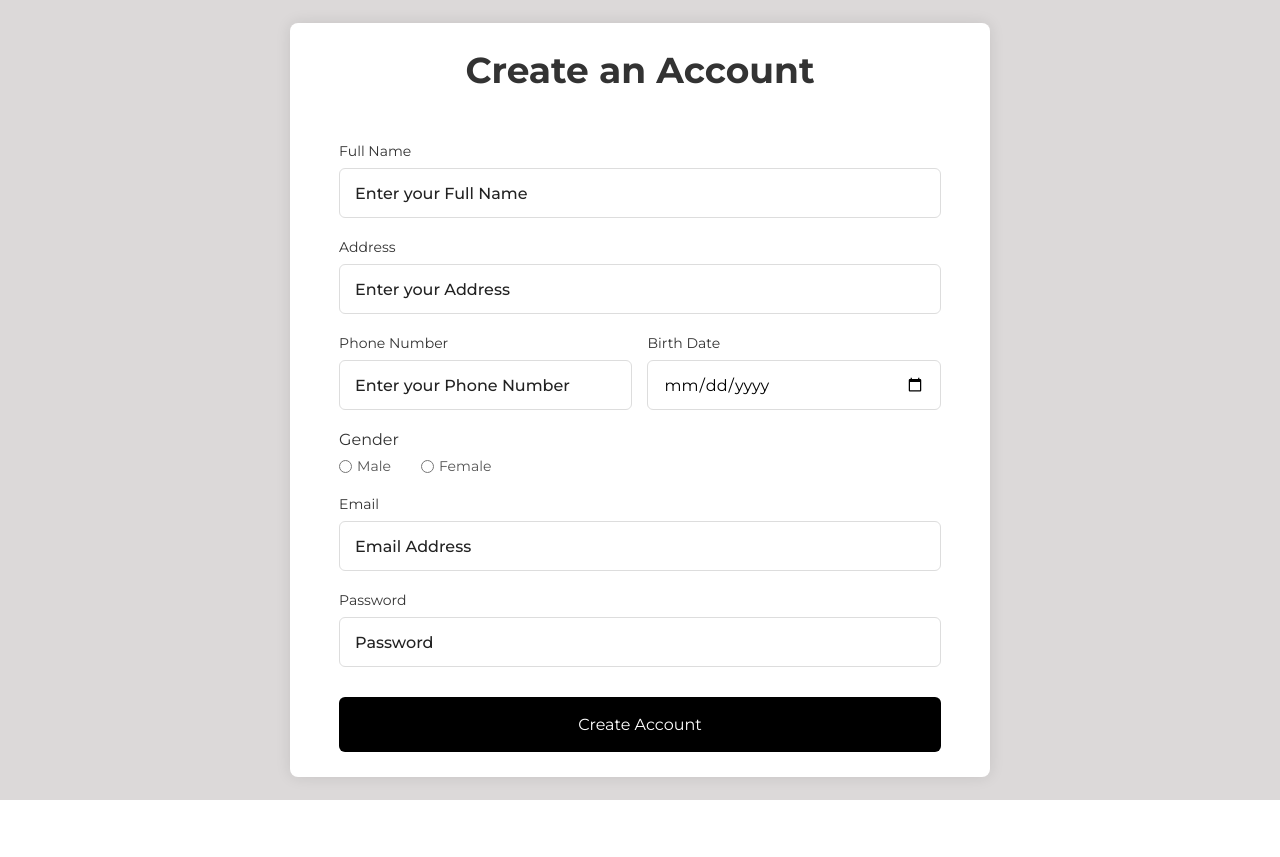
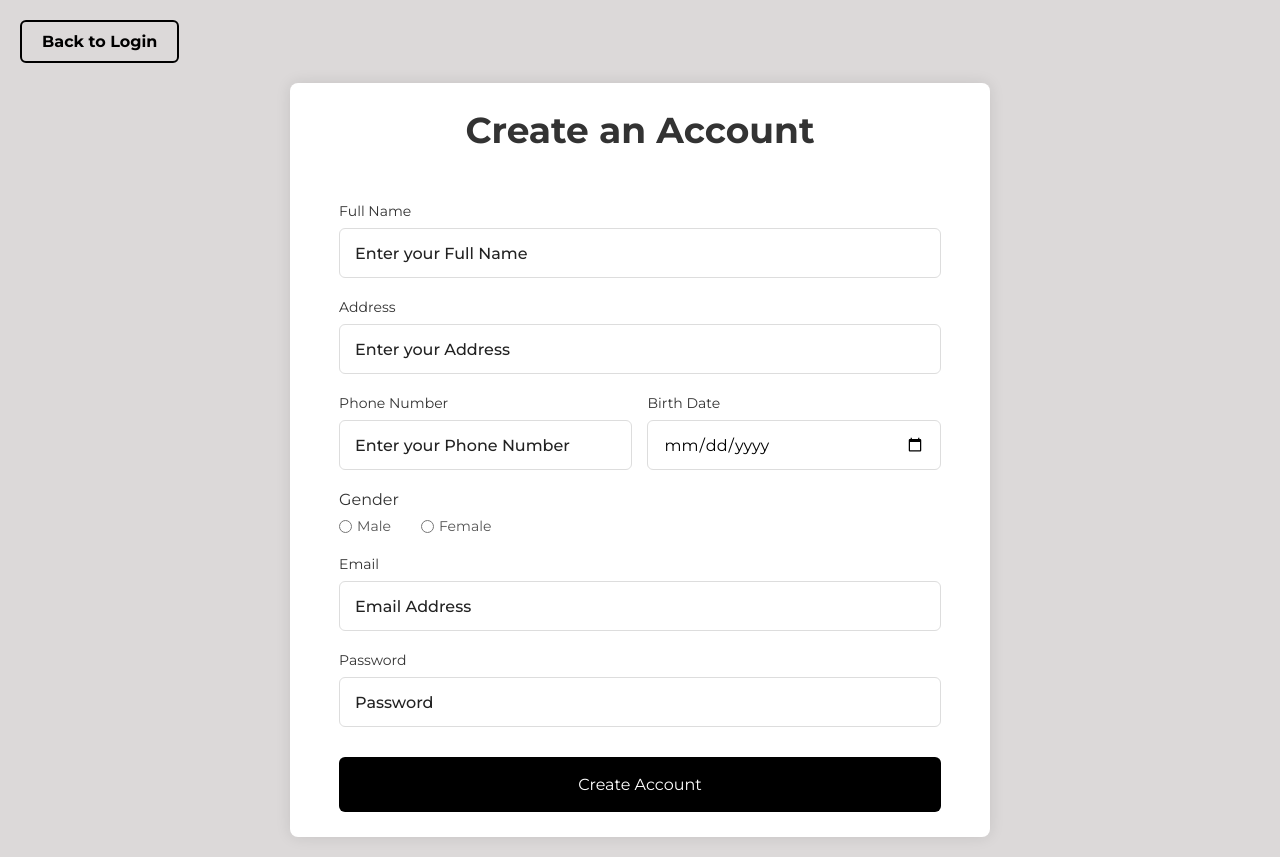
Before and after one commit to Karl104/ecommerce-system, a Vue app: page /SignUp in a window 1280 px wide. Before the commit the page ends 800 px from the top, so only its background shows below. Built offline with nearby package versions, Linux system fonts and the light colour scheme.

Commit message:
add the back button to login page

```diff
--- a/src/components/SignUp.vue
+++ b/src/components/SignUp.vue
@@ -1,5 +1,8 @@
 <template>
   <div class="body-signup">
+    <div class="boxLog">
+      <button class="back-btn" @click="goToLogin">Back to Login</button>
+    </div>
     <section class="container-signup">
       <header><h1>Create an Account</h1></header>
       <form action="#" class="form" @submit.prevent="handleSignUp">
@@ -69,10 +72,35 @@
 .body-signup {
   min-height: 100vh;
   display: flex;
+  flex-direction: column;
   align-items: center;
   justify-content: center;
   padding: 20px;
   background: #dcd9d9;
+}
+
+.boxLog {
+  width: 100%;
+  text-align: left;
+  margin-bottom: 20px;
+}
+
+.back-btn {
+  background-color: transparent;
+  border: 2px solid black;
+  color: black;
+  padding: 10px 20px;
+  font-size: 1rem;
+  font-weight: bold;
+  border-radius: 6px;
+  cursor: pointer;
+  transition: all 0.3s ease;
+  text-align: center;
+}
+
+.back-btn:hover {
+  background-color: black;
+  color: white;
 }
 
 .container-signup {
@@ -124,9 +152,6 @@
 .form .gender-box {
   margin-top: 20px;
 }
-
-/* .gender input {
-  } */
 
 .gender-box h3 {
   color: #333;
@@ -214,7 +239,13 @@ export default {
           email: this.email,
           password: this.password,
         })
+
+        // this.goToLogin()
       }
+    },
+    goToLogin() {
+      this.$router.push('/login')
+      console.log('Navigating to login page')
     },
   },
 }
```
